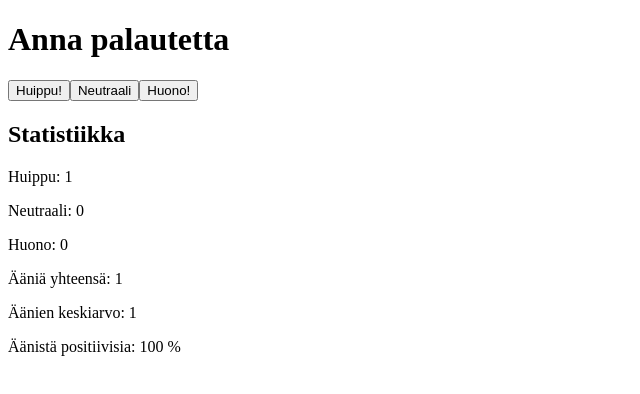
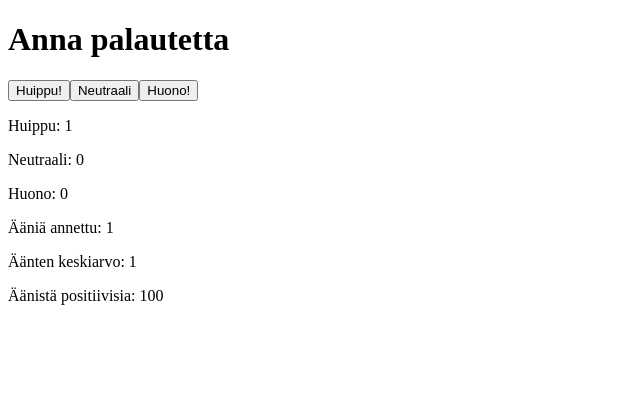
Before and after one commit to IidaPeltonen/FullStack2022, a React (Create React App) app in the folder Osa1/unicafe/: page / in a window 1280 px wide. Both pictures are taken after a click on the button "Huippu!". Shown: the top 394 px of the page, without its empty margins (0-640 px from the left). Built offline with nearby package versions, Linux system fonts and the light colour scheme.

Commit message:
1.10 valmiiksi

```diff
--- a/Osa1/unicafe/src/App.js
+++ b/Osa1/unicafe/src/App.js
@@ -10,20 +10,24 @@ const Statistiikka = ({ good, neutral, bad, allClicks, allClicksYht, positiivise
   }
   return (
     <div>
-      <h2>Statistiikka</h2>
-      <p>Huippu: {good}</p>
-      <p>Neutraali: {neutral}</p>
-      <p>Huono: {bad}</p>
-      <p>Ääniä yhteensä: {(allClicks-1)} </p>
-      <p>Äänien keskiarvo: {allClicksYht/(allClicks-1)}</p>
-      <p>Äänistä positiivisia: {positiiviset/(allClicks-1) * 100}  %</p>
+      <StatisticLine text="Huippu: " value={good} />
+      <StatisticLine text="Neutraali: " value={neutral} />
+      <StatisticLine text="Huono: " value={bad} />
+      <StatisticLine text="Ääniä annettu: " value={(allClicks -1)} />
+      <StatisticLine text="Äänten keskiarvo:" value={allClicksYht/(allClicks-1)} />
+      <StatisticLine text="Äänistä positiivisia:" value={positiiviset/(allClicks-1) * 100} />
     </div>
   )
 }
 
 const StatisticLine = (props) => {
+  return (
+  <div>
+    <p>{props.text} {props.value}</p>
+  </div>
+  )
+}
 
-}
 const Button = ({ handleClick, text }) => (
   <button onClick={handleClick}>
     {text}
```
